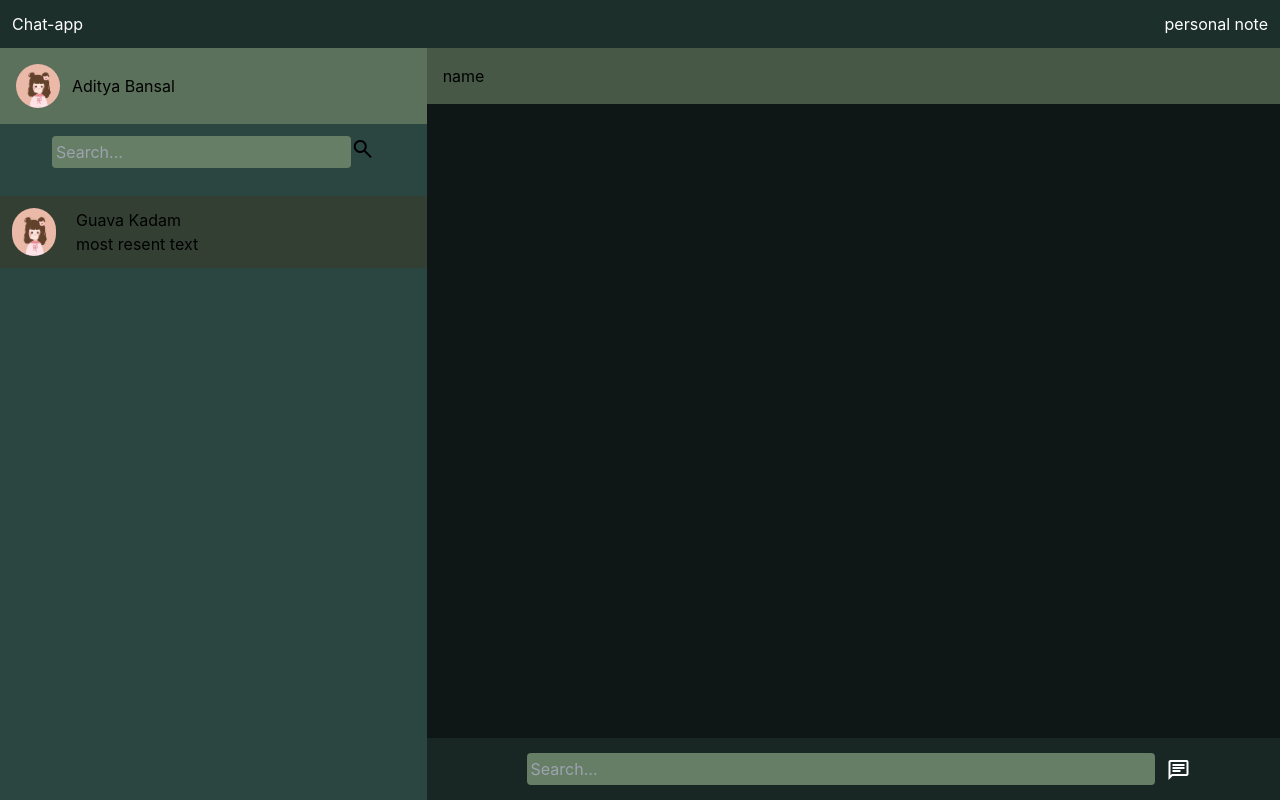
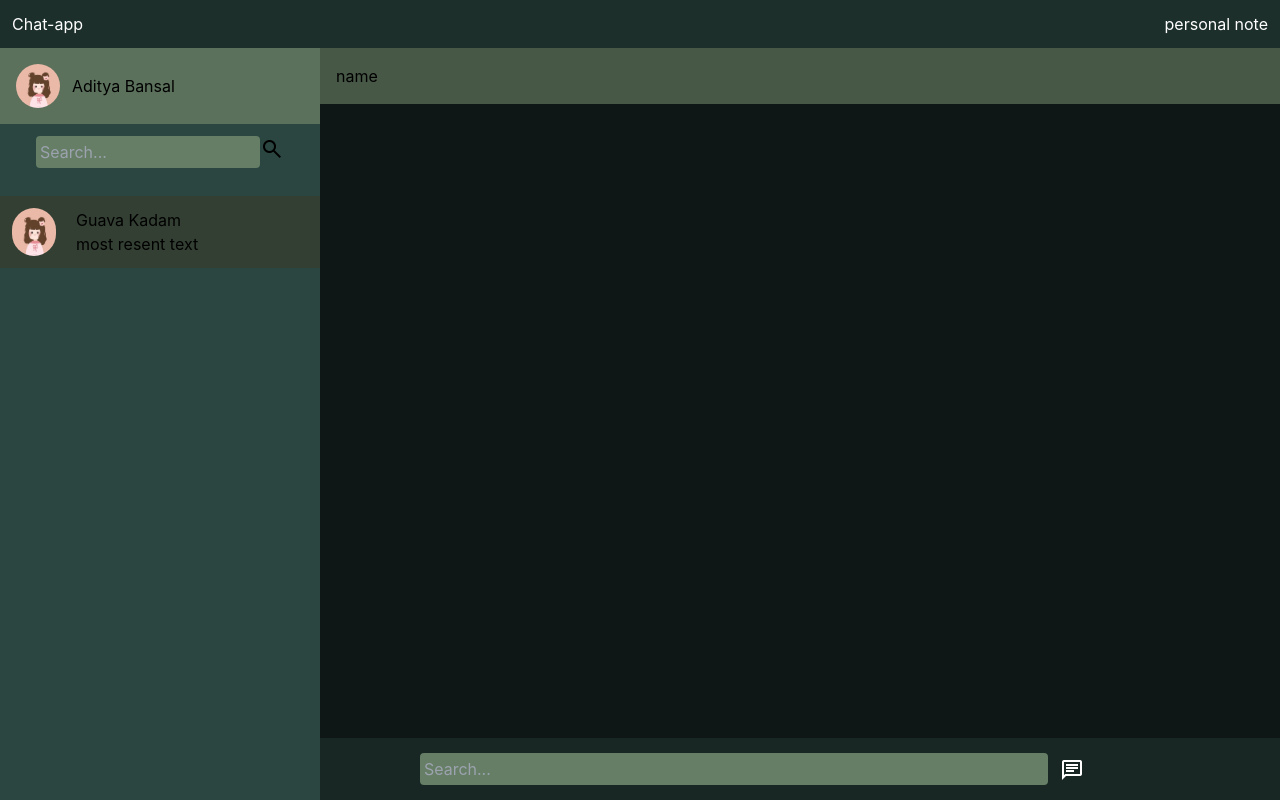
Before and after one commit to AdityaBansal1402/Chat-app_-Learning-socket.io-, a React (Create React App) app: page / in a window 1280 px wide. Built offline with nearby package versions, Linux system fonts and the light colour scheme.

Commit message:
learning

```diff
--- a/src/App.js
+++ b/src/App.js
@@ -8,17 +8,17 @@
     <div className='overflow-y-hidden h-screen'>
       <Topbar />
       <div className='flex'>
-        <div className='basis-1/3'>
-          {/* Ensure Contact component is within its own scrollable container */}
-          <div className='contact-container'>
+        <div className='basis-1/4 min-w-60'>
+          {/* Ensure Contact component is within its own scrollable container
+          <div className='contact-container'> */}
             <Contact />
-          </div>
+          {/* </div> */}
         </div>
-        <div className='basis-2/3'>
-          {/* Ensure Chat component is within its own scrollable container */}
-          <div className='chat-container'>
+        <div className='basis-3/4'>
+          {/* Ensure Chat component is within its own scrollable container
+          <div className='chat-container'> */}
             <Chat />
-          </div>
+          {/* </div> */}
         </div>
       </div>
     </div>
--- a/src/Organism/Chat.js
+++ b/src/Organism/Chat.js
@@ -23,7 +23,7 @@
         {
           messages.map((m)=>{
             return(
-              <div className='mt-5 bg-primary-300'>
+              <div className='mt-3 break-words max-w-[40%] min-w-[10%] w-fit bg-primary-300 ml-3 p-1 pl-2'>
                 {m.message}
               </div>
             )
```
